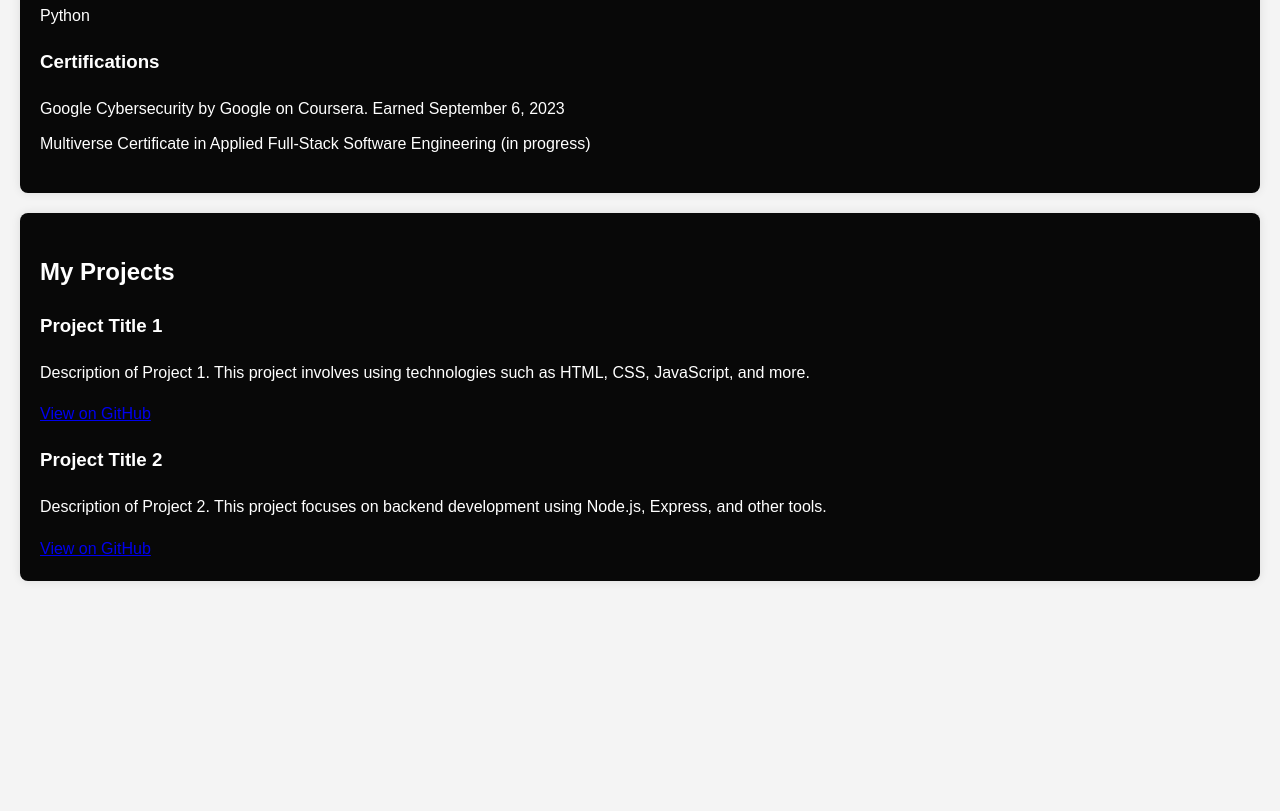
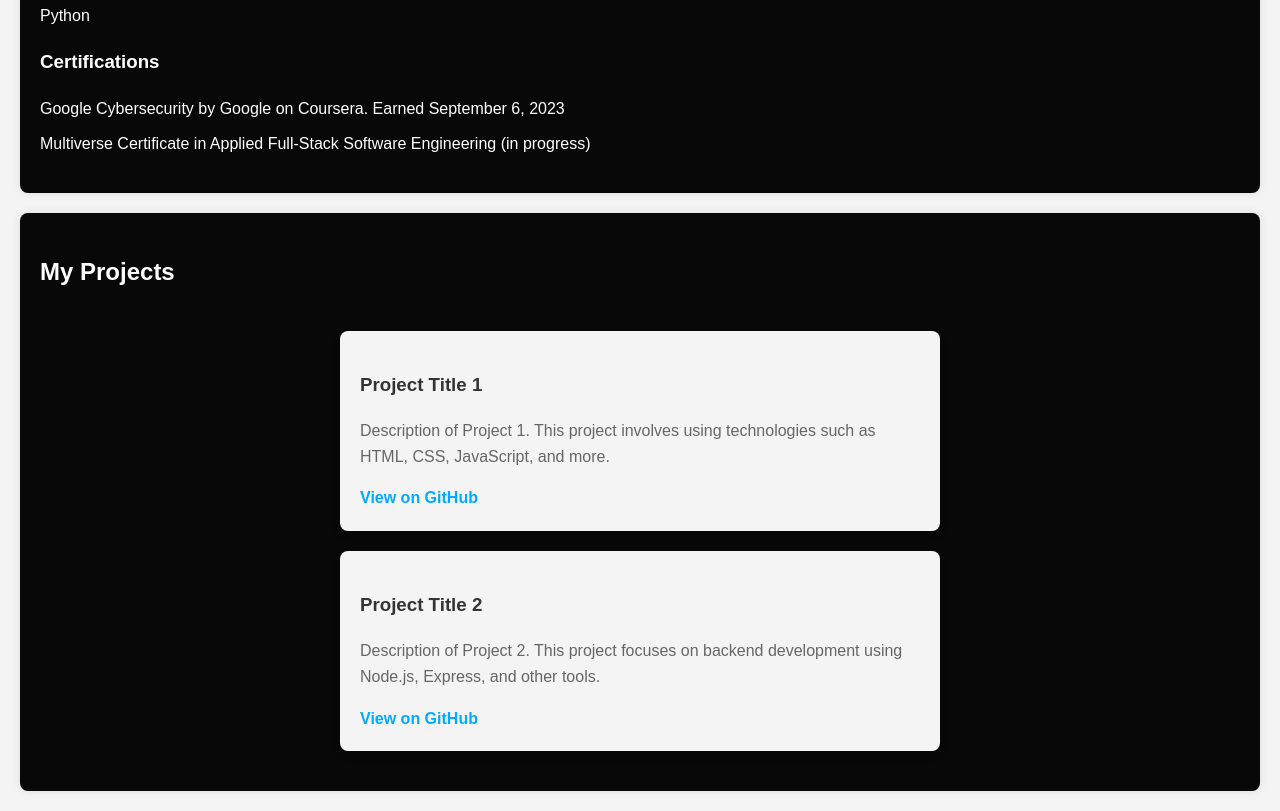
Before and after one commit to Alexanderbeaumier3/alexanderbeaumier-website, a plain HTML site: page index.html in a window 1280 px wide. Shown: the part 1216-2027 px from the top of the page. Before the commit the page ends 1817 px from the top, so only its background shows below. Drawn offline with Linux system fonts and the light colour scheme.

Commit message:
Update styles.css

```diff
--- a/styles.css
+++ b/styles.css
@@ -66,3 +66,44 @@ ul {
 li {
     margin-bottom: 10px;
 }
+
+.projects-container {
+    display: flex;
+    flex-wrap: wrap;
+    justify-content: space-around;
+    padding: 20px;
+    gap: 20px; /* Adds space between project boxes */
+}
+
+.project {
+    background: #f4f4f4;
+    padding: 20px;
+    border-radius: 8px;
+    box-shadow: 0 4px 8px rgba(0, 0, 0, 0.1);
+    width: calc(50% - 20px); /* Makes two projects fit in one row with space */
+    transition: transform 0.3s ease;
+}
+
+.project:hover {
+    transform: translateY(-5px); /* Slight raise effect on hover */
+    box-shadow: 0 6px 12px rgba(0, 0, 0, 0.2);
+}
+
+.project h3 {
+    color: #333;
+}
+
+.project p {
+    color: #666;
+}
+
+.project a {
+    text-decoration: none;
+    color: #00aaff;
+    font-weight: bold;
+    transition: color 0.3s ease;
+}
+
+.project a:hover {
+    color: #0077cc;
+}
```
